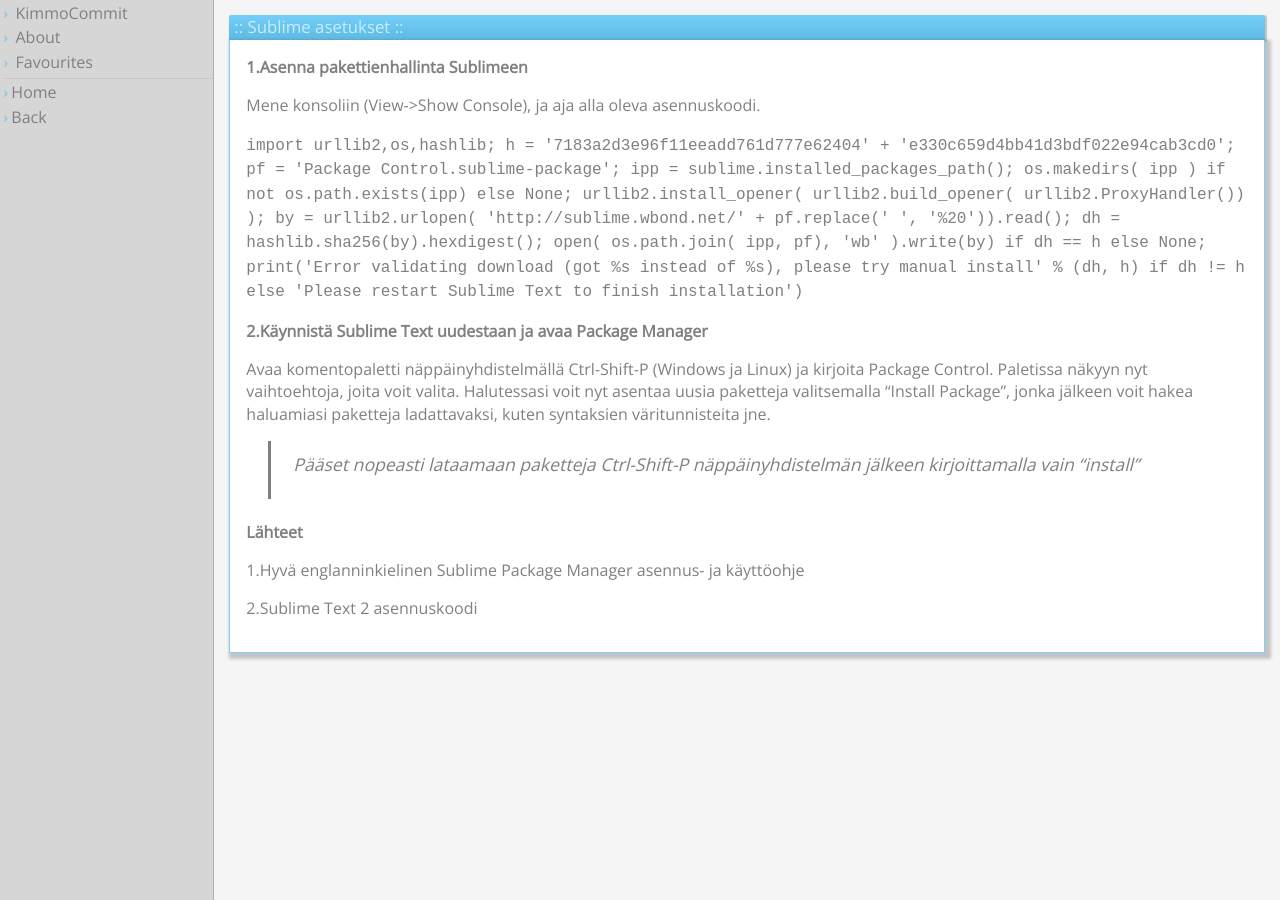
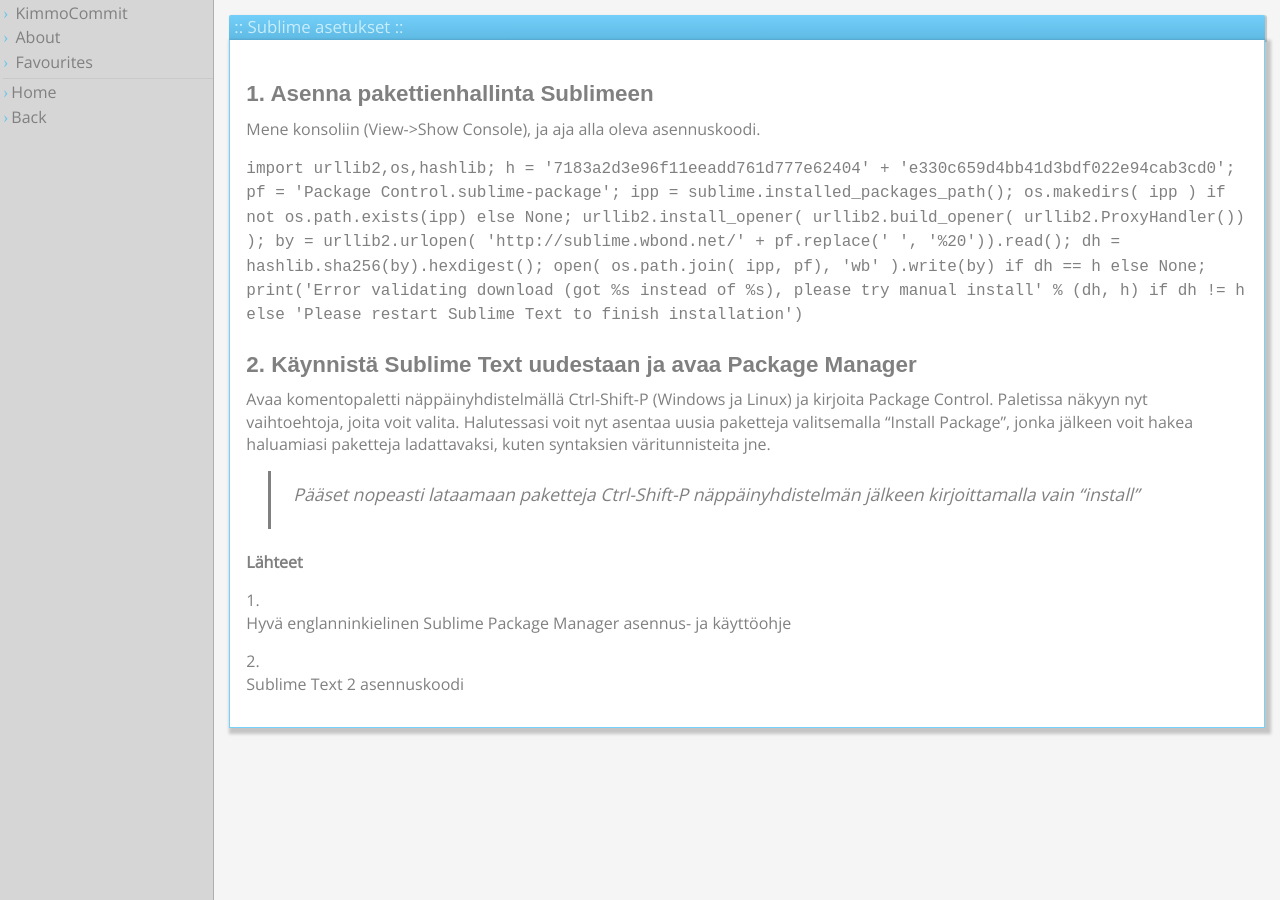
Before and after one commit to KimmoCommit/JAM, a Jekyll site: the page built from _posts/2014-05-03-sublimesetup.md, in a window 1280 px wide. Built offline with Jekyll 4.4.1, drawn with Linux system fonts in a browser that asks for light colours; nearby versions of some CDN libraries; library files that are not in the unit come from our copies.

Commit message:
Update 2014-05-03-sublimesetup.md

```diff
--- a/_posts/2014-05-03-sublimesetup.md
+++ b/_posts/2014-05-03-sublimesetup.md
@@ -4,14 +4,14 @@
 layout: post
 ---
 
-**1.Asenna pakettienhallinta Sublimeen**
+####1. Asenna pakettienhallinta Sublimeen
 
 Mene konsoliin (View->Show Console), ja aja alla oleva asennuskoodi.
 
 ``import urllib2,os,hashlib; h = '7183a2d3e96f11eeadd761d777e62404' + 'e330c659d4bb41d3bdf022e94cab3cd0'; pf = 'Package Control.sublime-package'; ipp = sublime.installed_packages_path(); os.makedirs( ipp ) if not os.path.exists(ipp) else None; urllib2.install_opener( urllib2.build_opener( urllib2.ProxyHandler()) ); by = urllib2.urlopen( 'http://sublime.wbond.net/' + pf.replace(' ', '%20')).read(); dh = hashlib.sha256(by).hexdigest(); open( os.path.join( ipp, pf), 'wb' ).write(by) if dh == h else None; print('Error validating download (got %s instead of %s), please try manual install' % (dh, h) if dh != h else 'Please restart Sublime Text to finish installation')``
 
 
-**2.Käynnistä Sublime Text uudestaan ja avaa Package Manager**
+####2. Käynnistä Sublime Text uudestaan ja avaa Package Manager
 
 Avaa komentopaletti näppäinyhdistelmällä Ctrl-Shift-P (Windows ja Linux) ja kirjoita Package Control.
 Paletissa näkyyn nyt vaihtoehtoja, joita voit valita. Halutessasi voit nyt asentaa uusia paketteja valitsemalla "Install Package", jonka jälkeen voit hakea haluamiasi paketteja ladattavaksi, kuten syntaksien väritunnisteita jne.
@@ -21,6 +21,6 @@
 
 **Lähteet**
 
-1.[Hyvä englanninkielinen Sublime Package Manager asennus- ja käyttöohje](http://www.granneman.com/webdev/editors/sublime-text/packages/how-to-install-and-use-package-control/)
+1. [Hyvä englanninkielinen Sublime Package Manager asennus- ja käyttöohje](http://www.granneman.com/webdev/editors/sublime-text/packages/how-to-install-and-use-package-control/)
 
-2.[Sublime Text 2 asennuskoodi](https://sublime.wbond.net/installation#st2)
+2. [Sublime Text 2 asennuskoodi](https://sublime.wbond.net/installation#st2)
```
